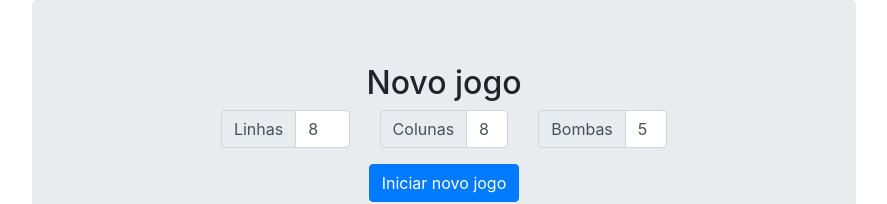
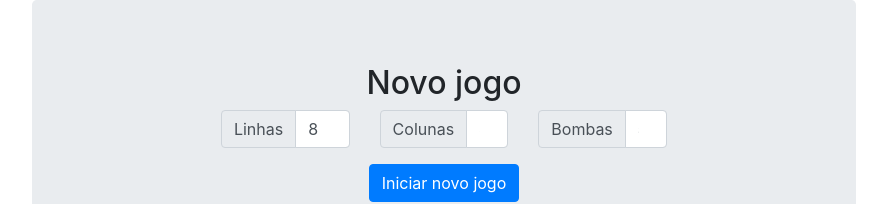
Before and after one commit to fsalmeida/minefield, a React (Create React App) app: page / in a window 1280 px wide. Shown: the top 204 px of the page, without its empty margins (196-1083 px from the left). Built offline with nearby package versions, Linux system fonts and the light colour scheme.

Commit message:
Ajustando formulário

```diff
--- a/src/views/minefield/MinefieldNewGameForm.js
+++ b/src/views/minefield/MinefieldNewGameForm.js
@@ -10,7 +10,7 @@ export default function MinefieldPage(props) {
     const [maxBombs, setMaxBombs] = useState(8 * 8 - 1);
     const onLinesChanged = (e) => {
         const linesValue = parseInt(e.target.value)
-        setLines(linesValue)
+        setLines(lines)
         updateMaxBombs(linesValue, columns);
     };
     const onColumnsChanged = (e) => {
@@ -50,6 +50,7 @@ export default function MinefieldPage(props) {
                             <InputGroup.Text id="lines">Linhas</InputGroup.Text>
                         </InputGroup.Prepend>
                         <FormControl
+                            type="number"
                             min="4"
                             max="16"
                             required
@@ -66,6 +67,7 @@ export default function MinefieldPage(props) {
                             <InputGroup.Text id="columns">Colunas</InputGroup.Text>
                         </InputGroup.Prepend>
                         <FormControl
+                            type="number"
                             min="4"
                             max="16"
                             required
@@ -82,6 +84,7 @@ export default function MinefieldPage(props) {
                             <InputGroup.Text id="bombs">Bombas</InputGroup.Text>
                         </InputGroup.Prepend>
                         <FormControl
+                            type="number"
                             min="1"
                             max={maxBombs}
                             required
```
